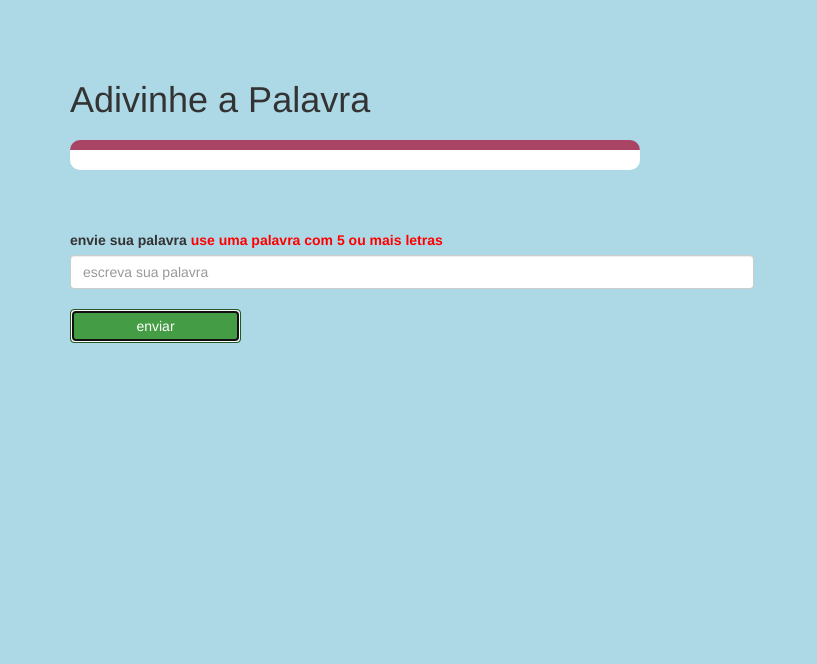
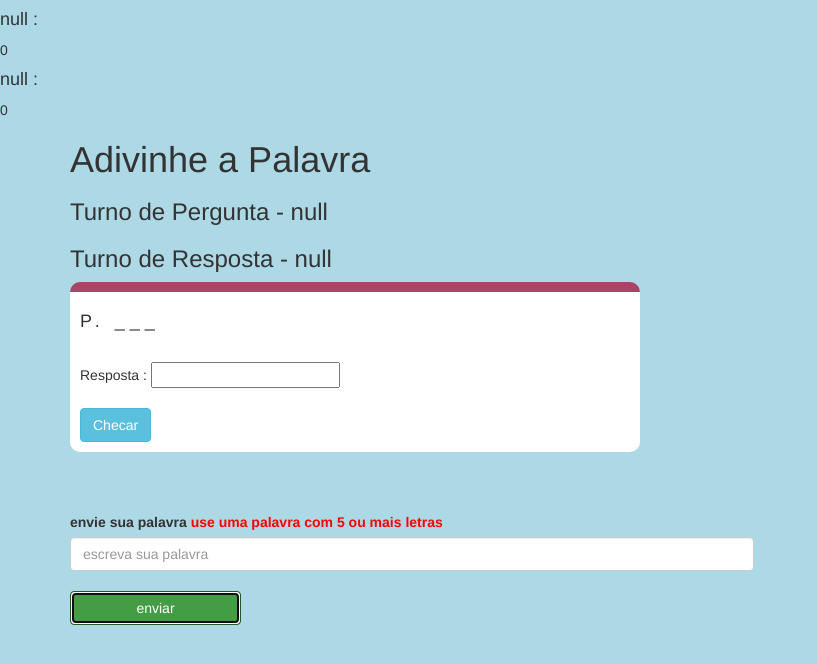
Before and after one commit to catMeooww/adivinhe-a-palavra, a plain HTML site: page game.html in a window 1280 px wide. Both pictures are taken after a click on the button "enviar". Shown: the whole page, without its empty margins (0-817 px from the left). Drawn offline with nearby package versions, Linux system fonts and the light colour scheme.

Commit message:
Add files via upload

```diff
--- a/game.html
+++ b/game.html
@@ -10,10 +10,10 @@
     <script src="game.js"></script>
 </head>
 
-<body>
-    <h4 id="p1"></h4><span id="score1"></span>
+<body onload="loadPlayers()">
+    <h4 id="name1"></h4><span id="score1"></span>
     <br>
-    <h4 id="p2"></h4><span id="score2"></span>
+    <h4 id="name2"></h4><span id="score2"></span>
     <br>
     <div class="container">
         <h1>Adivinhe a Palavra</h1>
@@ -24,7 +24,7 @@
         <br>
         <br>
         <label>envie sua palavra <b style="color:red;">use uma palavra com 5 ou mais letras</b></label>
-        <input type="text" id="word" class="form-control" placeholder="escreva sua palavra">
+        <input type="password" id="word" class="form-control" placeholder="escreva sua palavra">
         <br>
         <button class="btn btn-success" style="width:15%" onclick="send()">enviar</button>
     </div>
--- a/game.js
+++ b/game.js
@@ -1,5 +1,48 @@
-p1Name = localStorage.getItem("p1");
-p2Name = localStorage.getItem("p2");
+function loadPlayers() {
+    player1Name = localStorage.getItem("player1");
+    player2Name = localStorage.getItem("player2");
 
-document.getElementById("p1").innerHTML = p1Name;
-document.getElementById("p2").innerHTML = p2Name;
+    console.log("players: " + player1Name + " | " + player2Name);
+
+    player1Score = 0;
+    player2Score = 0;
+
+    document.getElementById("name1").innerText = player1Name + " : ";
+    document.getElementById("name2").innerText = player2Name + " : ";
+
+    document.getElementById("score1").innerText = player1Score;
+    document.getElementById("score2").innerText = player2Score;
+
+    document.getElementById("playerQ").innerText = "Turno de Pergunta - " + player1Name;
+    document.getElementById("playerA").innerText = "Turno de Resposta - " + player2Name;
+}
+function send() {
+    getWord = document.getElementById("word").value;
+    word = getWord.toLowerCase();
+    console.log(getWord + "|" + word);
+
+    charAt1 = word.charAt(Math.random(word.lenght));
+    console.log(charAt1);
+
+    lenghtDivide2 = Math.floor(word.length / 2);
+    charAt2 = word.charAt(lenghtDivide2);
+    console.log(lenghtDivide2 + "|" + charAt2);
+
+    lenghtMinus1 = word.length - 1;
+    charAt3 = word.charAt(lenghtMinus1);
+    console.log(charAt3);
+
+    removeCharAt1 = word.replace(charAt1, "_");
+    removeCharAt2 = word.replace(charAt2, "_");
+    removeCharAt3 = word.replace(charAt3, "_");
+    console.log(removeCharAt3);
+
+    question_word = "<h4 id='wordDisplay'> P. " + word.replace(charAt1, "_").replace(charAt2, "_").replace(charAt3, "_") + "</h4>";
+    inputBox = "<br>Resposta : <input type='text' id='inputCheckBox'>";
+    checkButton = "<br><br><button class='btn btn-info' onclick='check()'>Checar</button>";
+    row = question_word + inputBox + checkButton;
+
+    document.getElementById("output").innerHTML = row;
+    document.getElementById("word").value = "";
+
+}
--- a/game_login.js
+++ b/game_login.js
@@ -7,8 +7,8 @@ p2 = document.getElementById("p2").value;
 console.log("página 1:  "+p1);
 console.log("página 1:  "+p2);
 
-localStorage.setItem("p1",p1);
-localStorage.setItem("p2",p2);
+localStorage.setItem("player1",p1);
+localStorage.setItem("player2",p2);
 
 window.location = "game.html";
 }
```
